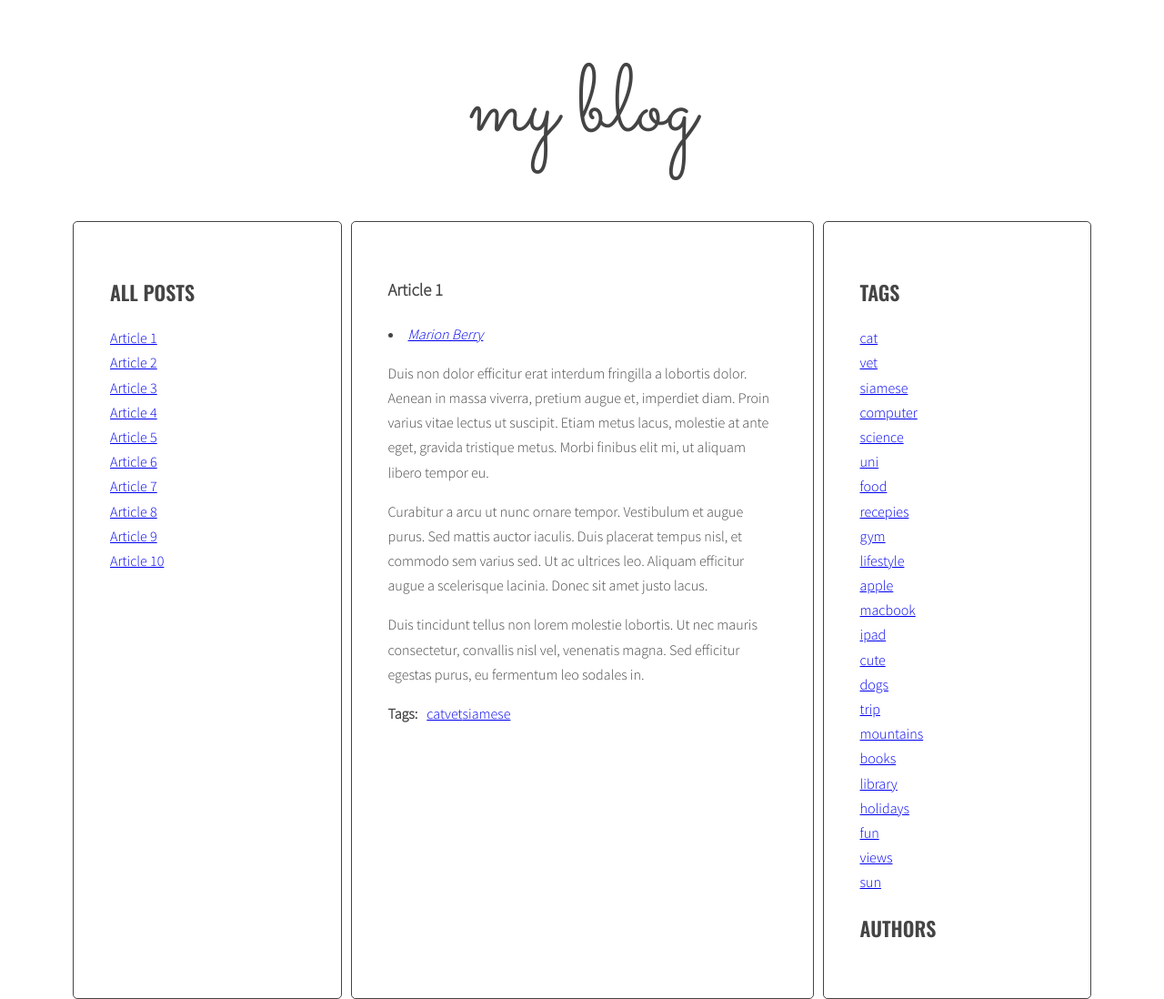
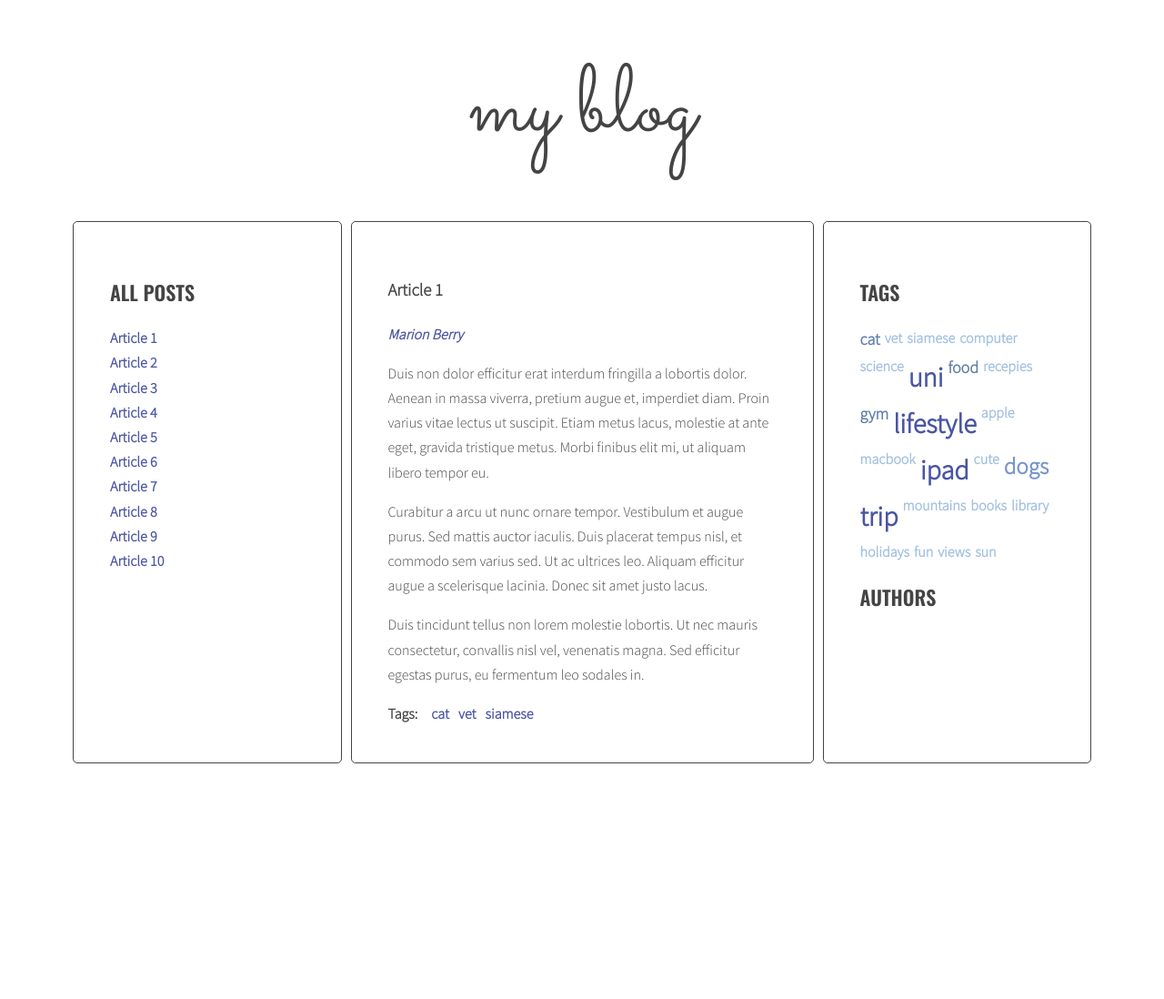
Before and after one commit to ZosiaSzyposzynska/JavaScript-blog, a website: page index.html in a window 1280 px wide. Shown: the whole page at 91% size. After the commit the page ends 847 px from the top, so only its background shows below. Drawn offline with nearby package versions, Linux system fonts and the light colour scheme.

Commit message:
Add style for tags cloud

```diff
--- a/sass/style.scss
+++ b/sass/style.scss
@@ -52,6 +52,13 @@ body {
   flex: 1 0 0;
 }
 
+.sidebar {
+  li a {
+    text-decoration: none;
+
+  }
+}
+
 .posts {
   flex: 2 0 0;
 }
@@ -62,7 +69,13 @@ body {
   padding: 40px;
   border: 1px solid $color-dark;
   border-radius: 5px;
+
 }
+
+
+
+
+
 
 /* Logo */
 
@@ -80,22 +93,37 @@ body {
   list-style-type: none;
   margin: 0;
   padding: 0;
+  font-weight: bold;
   .active {
-    font-weight: bold;
+    font-weight: lighter;
   }
 }
+
+.titles a {
+  color: #4A55A2;
+
+}
+
 
 .list-horizontal {
   li {
     display: inline-block;
   }
+  li a {
+    text-decoration: none;
+  }
 }
+
+
 
 /* Authors */
 
 .authors {
   li {
     margin-bottom: 12px;
+  }
+  li a {
+    text-decoration: none;
   }
 }
 
@@ -110,6 +138,12 @@ body {
 
 .post-author {
   font-style: italic;
+
+}
+
+.post-author li {
+  list-style: none;
+  font-weight: bold;
 }
 
 .post-tags {
@@ -117,4 +151,59 @@ body {
   p {
     margin: 0 10px 0 0;
   }
+
 }
+
+.post-tags a {
+  padding: 5px;
+  font-weight: bold;
+}
+
+.post li a {
+    text-decoration: none;
+    color: #4A55A2;
+
+
+  }
+
+.list.tags {
+  display: flex;
+  flex-wrap: wrap;
+
+  li {
+    display: inline-block;
+    margin-right: 5px;
+
+  }
+  li a {
+    text-decoration: none;
+
+  }
+}
+
+.tag-size-5 {
+  font-size: 30px;
+  font-weight: bold;
+  color: #4A55A2;
+}
+
+.tag-size-4 {
+  font-size: 25px;
+  color:#7895CB;
+}
+
+.tag-size-3 {
+  font-size: 20px;
+  color: #7FB5FF;
+
+}
+
+.tag-size-2 {
+  font-size: 18px;
+  color: #607EAA;
+}
+
+.tag-size-1 {
+  font-size: 16px;
+  color: #A0BFE0;
+}
```
Also changed, not shown: css/style.css, 1 other file.
